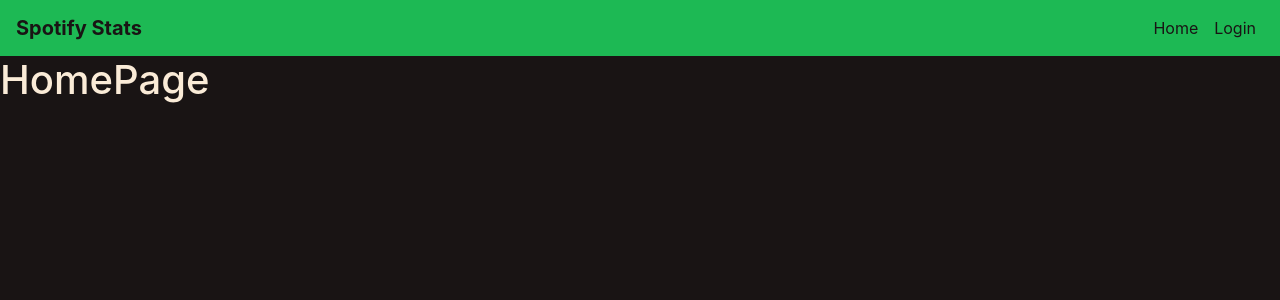
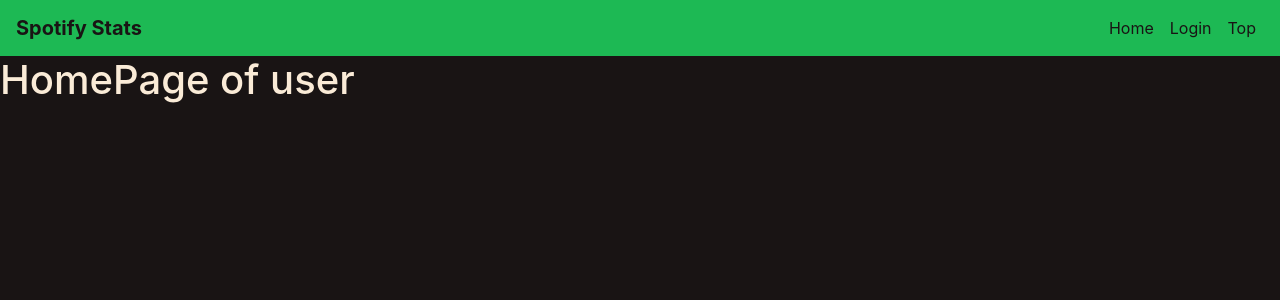
Before and after one commit to TitoGrine/Ascoldata, a React (Create React App) app: page / in a window 1280 px wide. Shown: the top 300 px of the page. Built offline with nearby package versions, Linux system fonts and the light colour scheme; the HTML template or start-up script is replaced by a standard one; what spotify-web-api-js would draw is missing.

Commit message:
Figured out how to save auth token for use in pages.

```diff
--- a/src/components/HeaderBar.js
+++ b/src/components/HeaderBar.js
@@ -11,6 +11,7 @@
                     <Nav >
                         <Nav.Link href="/" style={ linkStyle }>Home</Nav.Link>
                         <Nav.Link href="/login" style={ linkStyle }>Login</Nav.Link>
+                        <Nav.Link href="/top_tracks" style={ linkStyle }>Top</Nav.Link>
                     </Nav>
                 </Navbar.Collapse>
             </Navbar>
--- a/src/components/Home.js
+++ b/src/components/Home.js
@@ -1,17 +1,36 @@
-import React, { Component, useState } from 'react';
+import React, { Component, useState, useEffect } from 'react';
 import HeaderBar from './HeaderBar';
+import Spotify from 'spotify-web-api-js';
 
-class Home extends Component {
-    render() {
-        return (
+const spotifyWebApi = new Spotify();
+
+function Home() {
+
+    const [user, setUser] = useState('');
+
+    useEffect(() => {
+        const authToken = sessionStorage.getItem('authToken');
+
+        if(authToken){
+            spotifyWebApi.setAccessToken(authToken);
+
+            spotifyWebApi.getMe()
+                .then((response) => {
+                    console.log(response);
+                    setUser(response.display_name)
+                });
+        }
+    });
+
+    return (
             <React.Fragment>
                 <HeaderBar />
                 <div>
-                    <h1> HomePage </h1>
+                    <h1> HomePage of user { user } </h1>
+
                 </div>
             </React.Fragment>
         )
-    }
 }
 
 export default Home;
--- a/src/components/Login.js
+++ b/src/components/Login.js
@@ -7,7 +7,8 @@
         super();
         const params = this.getHashParams();
 
-
+        if(params.access_token)
+            sessionStorage.setItem('authToken', params.access_token);
     }
 
     getHashParams() {
--- a/src/components/TopTracks.js
+++ b/src/components/TopTracks.js
@@ -5,29 +5,14 @@
 const spotifyWebApi = new Spotify();
 
 export class TopTracks extends Component {
-    // getTopTracks = () => {
-
-    //     if(this.props.auth_token){
-    //         spotifyWebApi.setAccessToken(this.props.auth_token);
-
-    //         spotifyWebApi.getMyTopTracks()
-    //             .then((response) => {
-    //                 console.log(response);
-    //             })
-    //     }
-    // }
 
     render() {
         return (
             <p>
-                { useState[0] }
+
             </p>
         )
     }
 }
 
-TopTracks.propTypes = {
-    auth_token: PropTypes.string.isRequired
-}
-
 export default TopTracks
```
